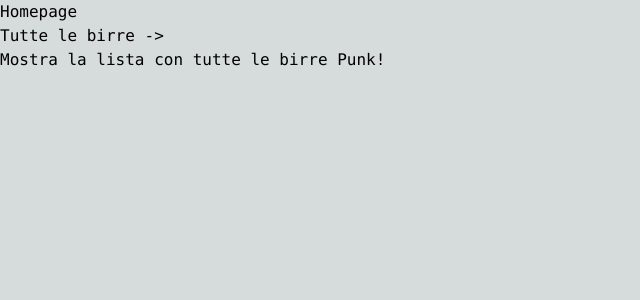
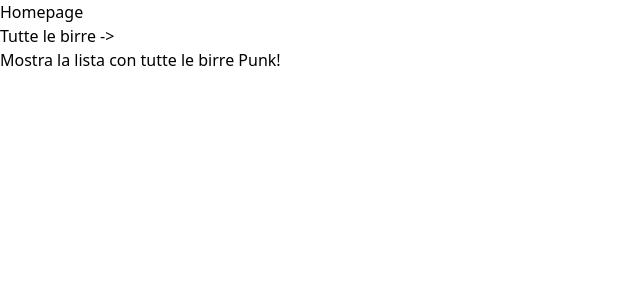
Before and after one commit to AbboDev/next-beer, a Next.js app: page / in a window 1280 px wide. Shown: the top 300 px of the page, without its empty margins (0-640 px from the left). Built offline with nearby package versions, Linux system fonts and the light colour scheme.

Commit message:
feat: remove unnecessary global css

```diff
--- a/styles/globals.css
+++ b/styles/globals.css
@@ -1,32 +1,6 @@
 @tailwind base;
 @tailwind components;
 @tailwind utilities;
-
-:root {
-  --font-family:
-    ui-monospace,
-    menlo,
-    monaco,
-    "Cascadia Mono",
-    "Segoe UI Mono",
-    "Roboto Mono",
-    "Oxygen Mono",
-    "Ubuntu Monospace",
-    "Source Code Pro",
-    "Fira Mono",
-    "Droid Sans Mono",
-    "Courier New",
-    monospace;
-  --foreground-rgb: 0, 0, 0;
-  --background-rgb: 214, 219, 220;
-}
-
-@media (prefers-color-scheme: dark) {
-  :root {
-    --foreground-rgb: 255, 255, 255;
-    --background-rgb: 0, 0, 0;
-  }
-}
 
 * {
   box-sizing: border-box;
@@ -34,19 +8,11 @@
   margin: 0;
 }
 
-html {
-  font-family: var(--font-family, monospace);
-}
-
 html,
 body {
   max-width: 100vw;
-  overflow-x: hidden;
-}
 
-body {
-  color: rgb(var(--foreground-rgb));
-  background: rgb(var(--background-rgb));
+  /* overflow-x: hidden; */
 }
 
 a {
```
